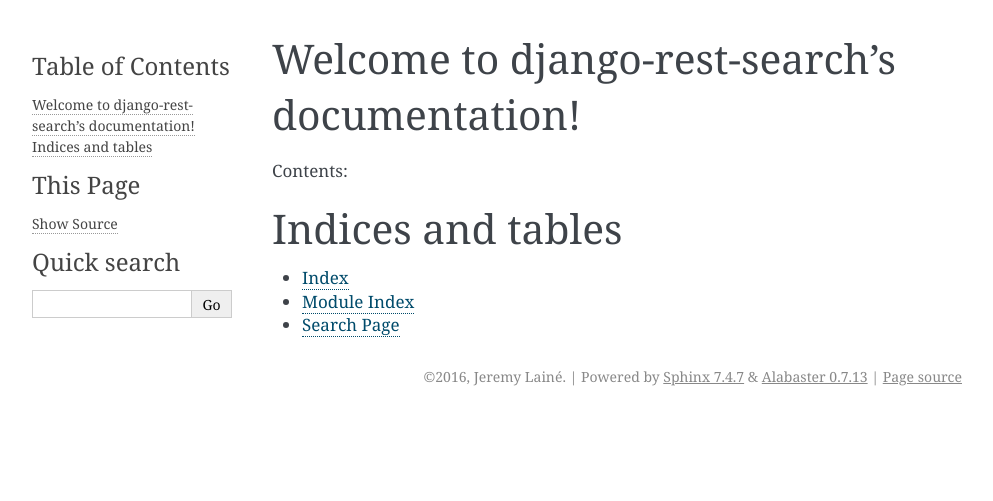
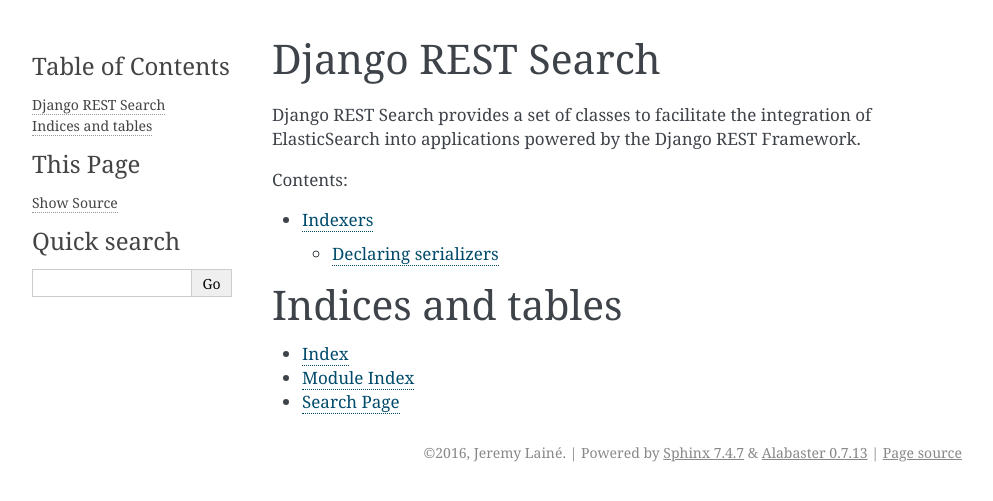
Before and after one commit to wemap/django-rest-search, a Sphinx documentation site: the page built from docs/index.rst, in a window 1280 px wide. Shown: the top 501 px of the page, without its empty margins (148-1141 px from the left). Built offline with Sphinx 7.4.7, drawn with Linux system fonts in a browser that asks for light colours.

Commit message:
[docs] add basic documentation for indexers

```diff
--- a/docs/index.rst
+++ b/docs/index.rst
@@ -1,17 +1,15 @@
-.. django-rest-search documentation master file, created by
-   sphinx-quickstart on Mon Nov 28 12:58:26 2016.
-   You can adapt this file completely to your liking, but it should at least
-   contain the root `toctree` directive.
+Django REST Search
+==================
 
-Welcome to django-rest-search's documentation!
-==============================================
+Django REST Search provides a set of classes to facilitate the integration of
+ElasticSearch into applications powered by the Django REST Framework.
 
 Contents:
 
 .. toctree::
    :maxdepth: 2
 
-
+   indexers
 
 Indices and tables
 ==================
```
Also changed, not shown: docs/indexers.rst (added, +40 -0 lines).
